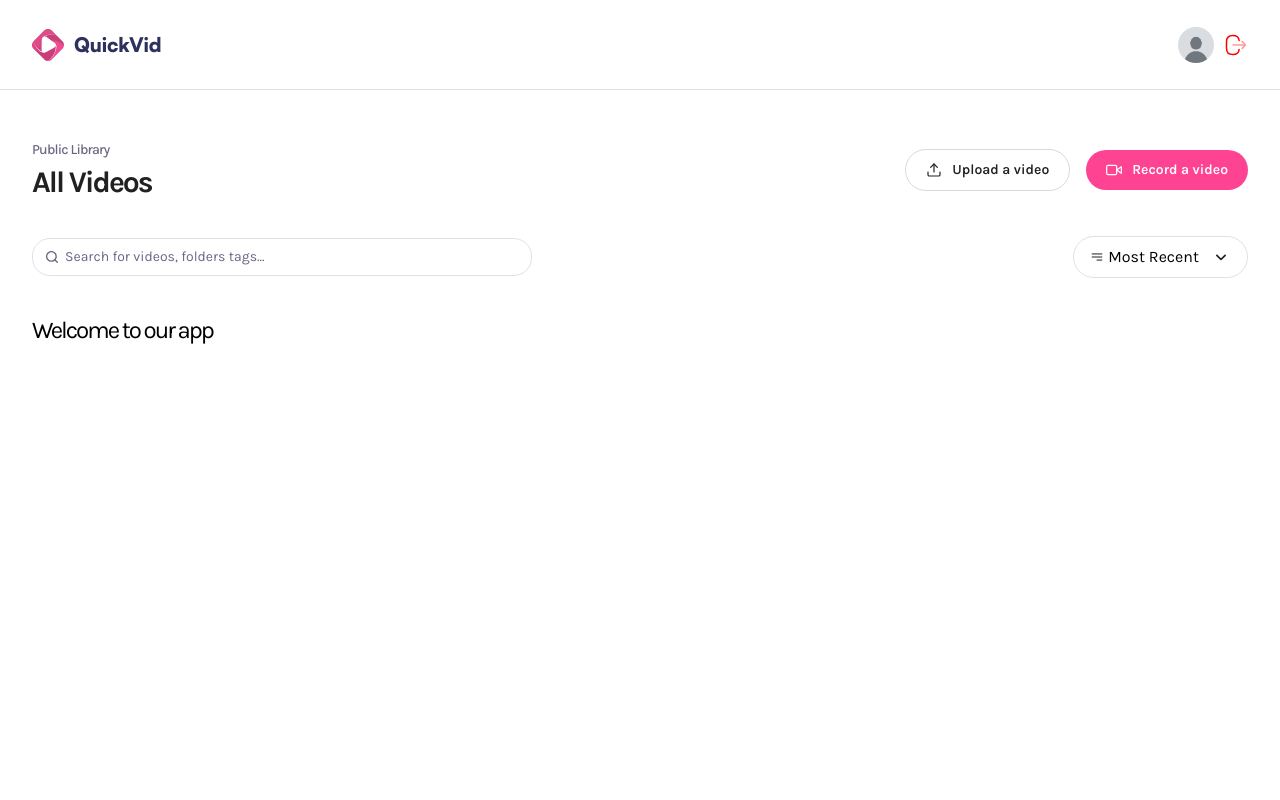
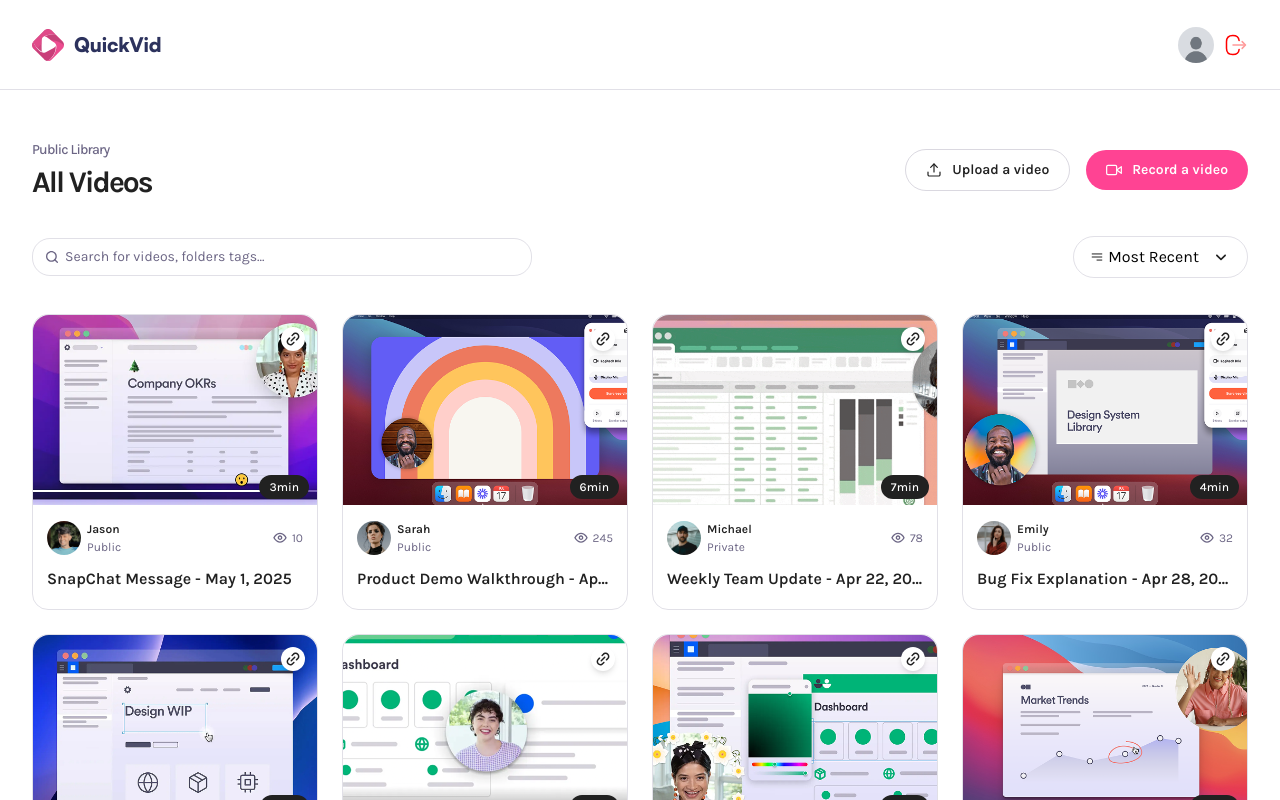
Before and after one commit to Pransh013/Quick_Vid, a Next.js app: page / in a window 1280 px wide. Shown: the top 800 px of the page. Built offline with nearby package versions, Linux system fonts and the light colour scheme.

Commit message:
video card

```diff
--- a/app/(root)/page.tsx
+++ b/app/(root)/page.tsx
@@ -1,10 +1,17 @@
 import Header from "@/components/Header";
+import VideoCard from "@/components/VideoCard";
+import { dummyCards } from "@/constants";
 
 export default function HomePage() {
   return (
     <main className="wrapper page">
-      <Header title="All Videos" subHeader="Public Library"/>
-      <h1 className="text-2xl">Welcome to our app</h1>
+      <Header title="All Videos" subHeader="Public Library" />
+
+      <section className="video-grid">
+        {dummyCards.map((card) => (
+          <VideoCard {...card} key={card.id} />
+        ))}
+      </section>
     </main>
   );
 }
--- a/app/(root)/profile/[id]/page.tsx
+++ b/app/(root)/profile/[id]/page.tsx
@@ -1,10 +1,23 @@
 import Header from "@/components/Header";
+import VideoCard from "@/components/VideoCard";
+import { dummyCards } from "@/constants";
 
-const page = async ({ params }: ParamsWithSearch) => {
+const ProfilePage = async ({ params }: ParamsWithSearch) => {
   const { id } = await params;
-    return <div className="wrapper page">
-        <Header subHeader="abc@xyz.com" title="John Doe" userImg="/assets/images/dummy.jpg"/>
-        User Id: {id}</div>;
+  return (
+    <div className="wrapper page">
+      <Header
+        subHeader="abc@xyz.com"
+        title="John Doe"
+        userImg="/assets/images/dummy.jpg"
+      />
+      <section className="video-grid">
+        {dummyCards.map((card) => (
+          <VideoCard {...card} key={card.id} />
+        ))}
+      </section>
+    </div>
+  );
 };
 
-export default page;
+export default ProfilePage;
--- /dev/null
+++ b/app/(root)/video/[videoId]/page.tsx
@@ -0,0 +1,7 @@
+const VideoPage = () => {
+  return (
+    <main className="wrapper page">Video Page</main>
+  )
+}
+
+export default VideoPage;
--- a/app/globals.css
+++ b/app/globals.css
@@ -27,12 +27,11 @@
   --shadow-10: 0px 6px 24px 0px rgba(0, 0, 0, 0.1);
   --shadow-15: 0px 8px 24px 0px rgba(0, 0, 0, 0.15);
   --shadow-20: 0px 10px 30px 0px rgba(0, 0, 0, 0.2);
-  --shadow-inset-20:
-    0px 10px 40px 0px rgba(0, 0, 0, 0.2), 0px 0px 0px 1px #d7d5dd inset;
+  --shadow-inset-20: 0px 10px 40px 0px rgba(0, 0, 0, 0.2),
+    0px 0px 0px 1px #d7d5dd inset;
   --radius-20: 20px;
   --radius-18: 18px;
-  --background-image-radial-100:
-    radial-gradient(
+  --background-image-radial-100: radial-gradient(
       79.36% 59.94% at 101.94% -1.83%,
       #ffe5f0 0%,
       #fff 42%,
@@ -671,3 +670,18 @@
     }
   }
 }
+
+.custom-scrollbar::-webkit-scrollbar {
+  width: 6px;
+  border-radius: 2px;
+}
+
+.custom-scrollbar::-webkit-scrollbar-track {
+  background: #fff;
+  border-radius: 2px;
+}
+
+.custom-scrollbar::-webkit-scrollbar-thumb {
+  background: #ff4393;
+  border-radius: 50px;
+}
--- a/app/layout.tsx
+++ b/app/layout.tsx
@@ -24,7 +24,7 @@
   return (
     <html lang="en">
       <body
-        className={`${geistKarla.variable} ${satoshi.variable} font-karla antialiased`}
+        className={`${geistKarla.variable} ${satoshi.variable} font-karla antialiased custom-scrollbar`}
       >
         {children}
       </body>
--- /dev/null
+++ b/components/VideoCard.tsx
@@ -0,0 +1,89 @@
+"use client";
+
+import Image from "next/image";
+import Link from "next/link";
+import { useState } from "react";
+
+const VideoCard = ({
+  id,
+  title,
+  thumbnail,
+  userImg,
+  username,
+  createdAt,
+  views,
+  visibility,
+  duration,
+}: VideoCardProps) => {
+  const [copied, setCopied] = useState(false);
+
+  const handleCopy = (e: React.MouseEvent) => {
+    e.stopPropagation();
+    e.preventDefault();
+    navigator.clipboard.writeText(`${window.location.origin}/video/${id}`);
+    setCopied(true);
+    setTimeout(() => {
+      setCopied(false);
+    }, 3000);
+  };
+  return (
+    <Link href={`/video/${id}`} className="video-card">
+      <Image
+        src={thumbnail}
+        width={290}
+        height={160}
+        alt="thumbnail"
+        className="thumbnail"
+      />
+      <article>
+        <div>
+          <figure>
+            <Image
+              src={userImg}
+              width={34}
+              height={34}
+              alt="avatar"
+              className="rounded-full aspect-square"
+            />
+            <figcaption>
+              <h3>{username}</h3>
+              <p>{visibility}</p>
+            </figcaption>
+          </figure>
+          <aside>
+            <Image
+              src="/assets/icons/eye.svg"
+              alt="views"
+              width={16}
+              height={16}
+            />
+            <span>{views}</span>
+          </aside>
+        </div>
+        <h2>
+          {title} -{" "}
+          {createdAt.toLocaleDateString("en-US", {
+            year: "numeric",
+            month: "short",
+            day: "numeric",
+          })}
+        </h2>
+      </article>
+      <button onClick={handleCopy} className="copy-btn">
+        <Image
+          src={
+            copied ? "/assets/icons/checkmark.svg" : "/assets/icons/link.svg"
+          }
+          alt="Copy Link"
+          width={18}
+          height={18}
+        />
+      </button>
+      {duration && (
+        <div className="duration">{Math.ceil(duration / 60)}min</div>
+      )}
+    </Link>
+  );
+};
+
+export default VideoCard;
--- a/index.d.ts
+++ b/index.d.ts
@@ -111,7 +111,7 @@
   src: string | null;
 }
 
-type Visibility = "public" | "private";
+type Visibility = string;
 
 declare interface VideoDetails {
   videoId: string;
```
